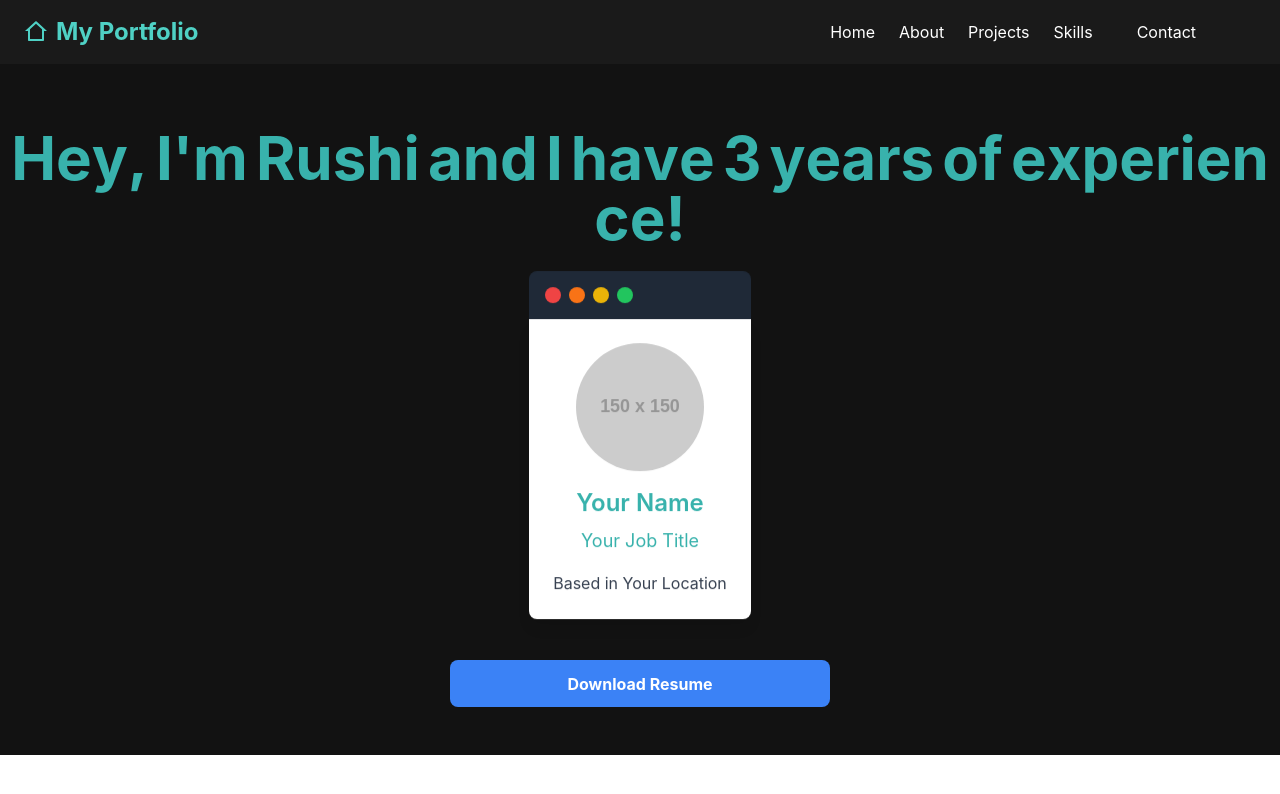
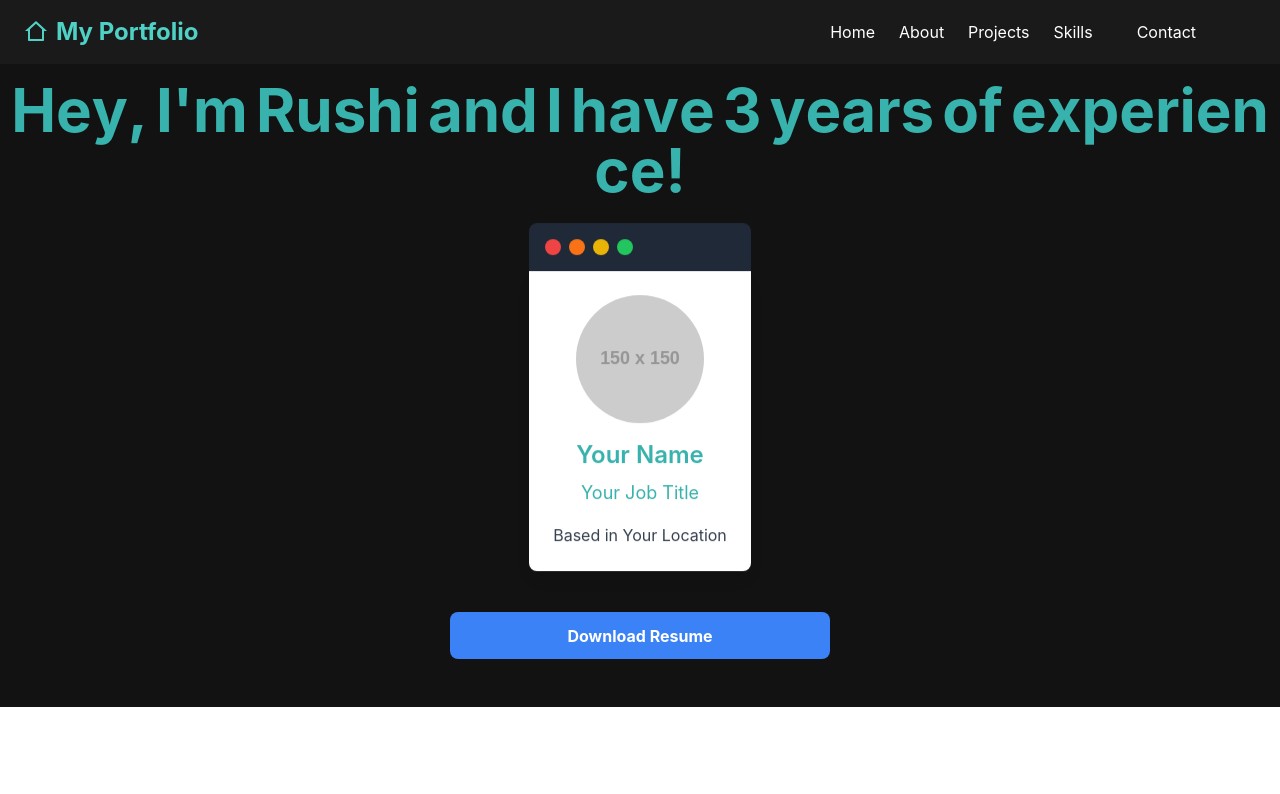
Before and after one commit to Rushi-45/Framer-motion-playground, a React (Vite) app: page / in a window 1280 px wide. Shown: the top 794 px of the page. Built offline with nearby package versions, Linux system fonts and the light colour scheme.

Commit message:
made the header fixed on top

```diff
--- a/src/components/common/Header.tsx
+++ b/src/components/common/Header.tsx
@@ -1,12 +1,6 @@
 import { Link } from "react-router-dom";
 import { animate, motion, stagger, useAnimate } from "framer-motion";
-import {
-  RiHome2Line,
-  RiUserLine,
-  RiFolderLine,
-  RiFlashlightLine,
-  RiMailLine,
-} from "react-icons/ri";
+import { RiHome2Line } from "react-icons/ri";
 import { useState } from "react";
 
 const randomNumberBetween = (min: number, max: number) => {
@@ -69,7 +63,7 @@ const Header = () => {
     ]);
   };
   return (
-    <header className="bg-primary-light text-secondary-light py-4 flex justify-between items-center">
+    <header className="fixed top-0 left-0 w-full bg-primary-light text-secondary-light py-4 flex justify-between items-center z-50">
       <div className="pl-6 flex items-center">
         <motion.div
           whileHover={{ rotate: 540, scale: 1.1 }}
--- a/src/components/pages/About.css
+++ b/src/components/pages/About.css
@@ -7,7 +7,7 @@
 .about-title {
   font-size: 2.5rem;
   margin-bottom: 20px;
-  color: #ff6b6b; /* Highlight color */
+  color: #ff6b6b;
 }
 
 .intro-section {
--- a/src/components/pages/About.tsx
+++ b/src/components/pages/About.tsx
@@ -12,7 +12,7 @@ const About = () => {
       animate={{ opacity: 1, y: 0 }}
       exit={{ opacity: 0, y: 50 }}
       transition={{ duration: 0.5 }}
-      className="about-container bg-primary text-secondary"
+      className="about-container bg-primary text-secondary mt-12"
     >
       <motion.h1
         initial={{ opacity: 0, x: -50 }}
--- a/src/components/pages/Home.tsx
+++ b/src/components/pages/Home.tsx
@@ -83,7 +83,7 @@ const Home = () => {
 
   return (
     <motion.div
-      className="text-center bg-primary text-secondary pt-8"
+      className="text-center bg-primary text-secondary pt-12"
       initial={{ opacity: 0, y: -50 }}
       animate={{ opacity: 1, y: 0 }}
       exit={{ opacity: 0, y: 50 }}
```
